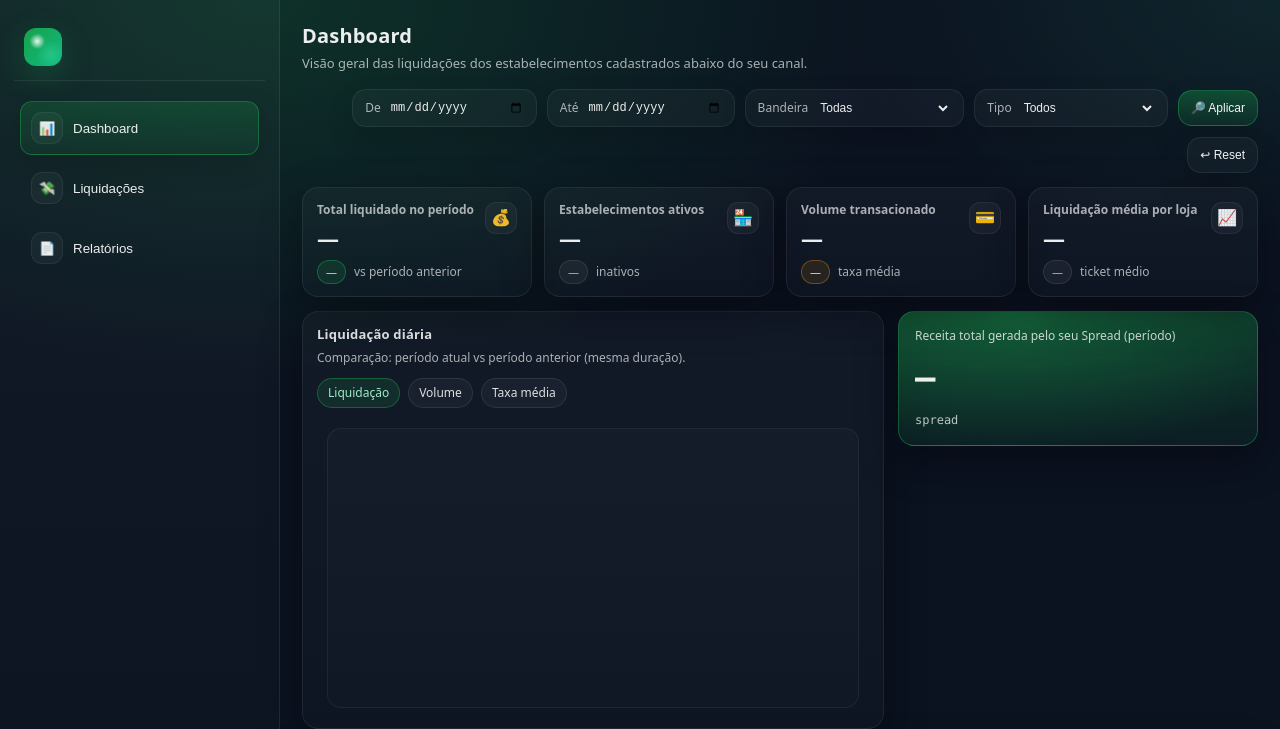
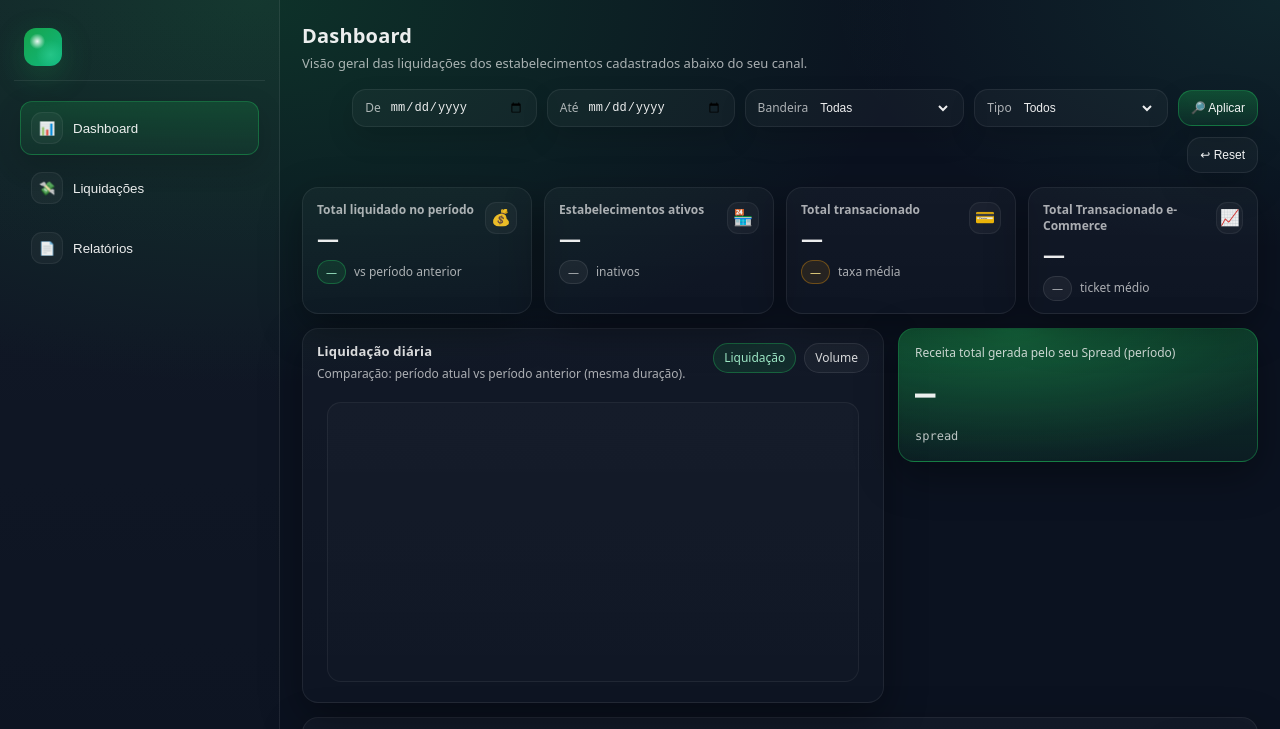
Before and after one commit to macena2025/liquidacoes-canal, a plain HTML site: page index.html in a window 1280 px wide. Shown: the top 729 px of the page. Drawn offline with Linux system fonts and the light colour scheme.

Commit message:
Update KPI headings and labels in index.html

```diff
--- a/index.html
+++ b/index.html
@@ -386,7 +386,7 @@
           <div class="card kpi">
             <div class="row">
               <div>
-                <h3>Volume transacionado</h3>
+                <h3>Total transacionado </h3>
                 <div class="val" id="kpiVolume">—</div>
                 <div class="sub">
                   <span class="badge warn" id="kpiTaxa">—</span>
@@ -400,7 +400,7 @@
           <div class="card kpi">
             <div class="row">
               <div>
-                <h3>Liquidação média por loja</h3>
+                <h3>Total Transacionado e-Commerce</h3>
                 <div class="val" id="kpiMedia">—</div>
                 <div class="sub">
                   <span class="badge" id="kpiTicket">—</span>
@@ -422,7 +422,6 @@
               <div class="panel-actions">
                 <div class="chip active" data-series="liquidado">Liquidação</div>
                 <div class="chip" data-series="volume">Volume</div>
-                <div class="chip" data-series="taxa">Taxa média</div>
               </div>
             </div>
             <div class="chartWrap">
```
